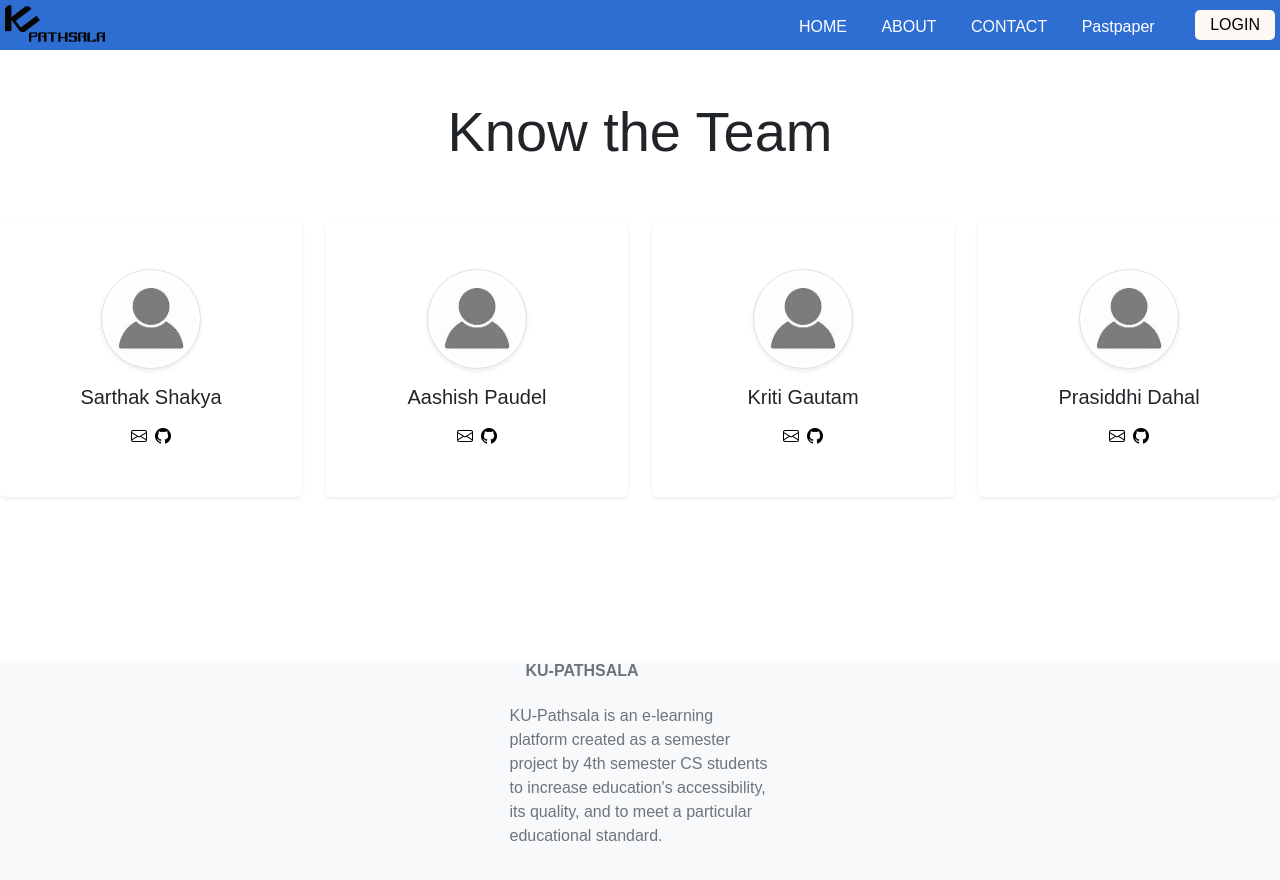
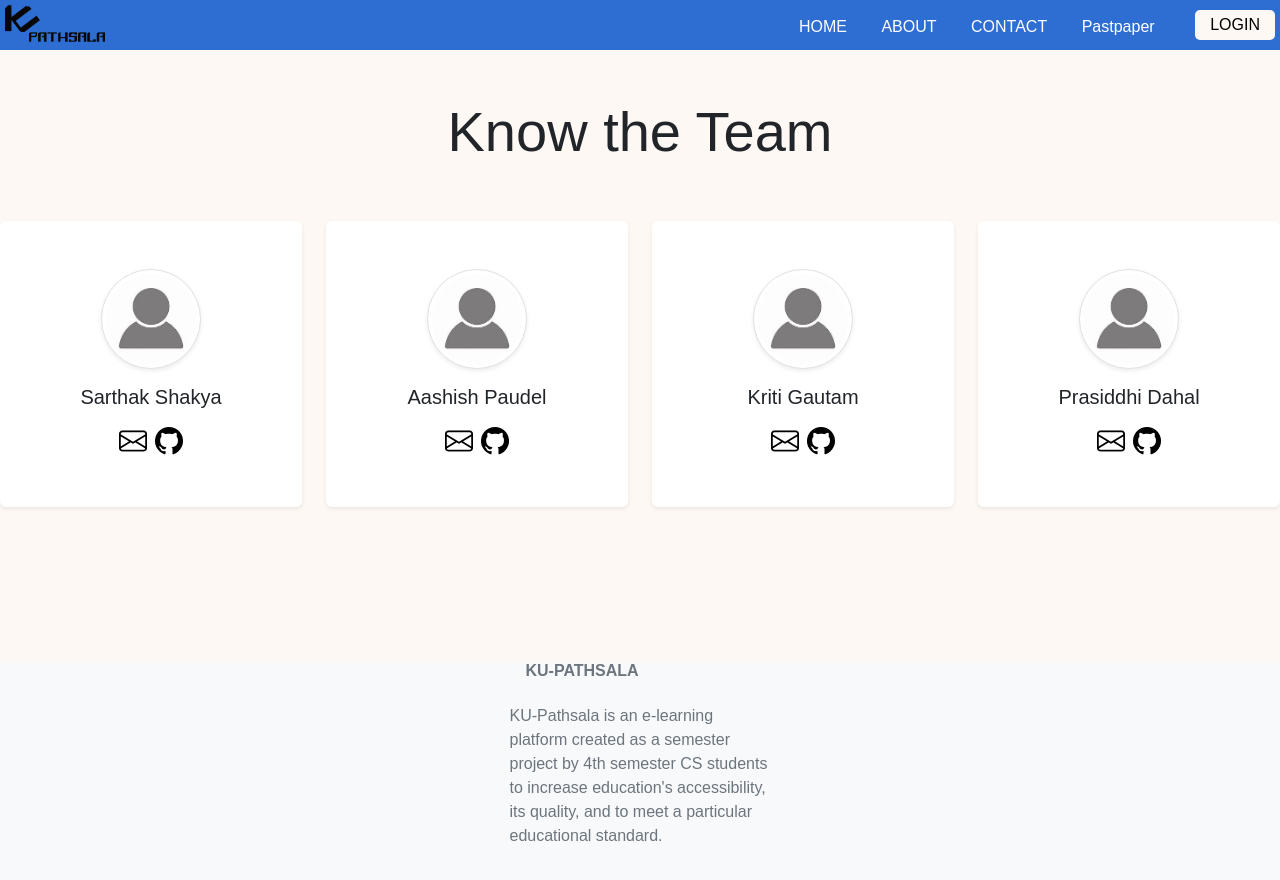
Before and after one commit to shakyasarthak/4th-sem-project, a Next.js app in the folder sem4project/: page /Contact in a window 1280 px wide. Shown: the top 880 px of the page. Built offline with nearby package versions, Linux system fonts and the light colour scheme; no server answers.

Commit message:
Updates on forms (bugs fixes)

```diff
--- a/sem4project/assets/wrappers/DashboardFormPage.js
+++ b/sem4project/assets/wrappers/DashboardFormPage.js
@@ -37,6 +37,8 @@ const Wrapper = styled.section`
   }
   .btn-container {
     display: grid;
+    justify-content: center;
+
     grid-template-columns: 1fr 1fr;
     column-gap: 1rem;
     align-self: flex-end;
--- a/sem4project/components/assignment.js
+++ b/sem4project/components/assignment.js
@@ -9,7 +9,7 @@ let assignments = [
         subjectCode: 'Spring',
         year: '2022',
         link: 'https://example.com/mathematics-spring-2022.pdf',
-         description: 'lore fdhefh shvr csfy ycrfv syshgfv',
+         description: 'Assignment -1',
       },
       {
         assignmentId:'CS101-1',
@@ -27,7 +27,7 @@ let assignments = [
         subjectCode: 'Spring',
         year: '2021',
         link: 'https://example.com/mathematics-spring-2022.pdf',
-        description: 'lore fdhefh shvr csfy ycrfv syshgfv',
+        description: 'Assignment -2',
       },
       {
         assignmentId: 'CS101-2',
--- a/sem4project/components/class.js
+++ b/sem4project/components/class.js
@@ -13,7 +13,7 @@ let classes= [
  id: nanoid(),
  className: 'Cs Batch 2021 MATH 207' ,
   subject: 'Statistics ',
-  description: 'Lorem ipsum dolor sit amet, consectetur adipiscing el vehicula erra maximus.',
+  description: 'This course is designed to provide students with a foundation in statistical concepts and methods.',
   classCode: 'hhgdjnh45',
     },
     {
--- a/sem4project/pages/Contact.js
+++ b/sem4project/pages/Contact.js
@@ -7,7 +7,7 @@ import y from '/styles/Contact.module.css';
 function Contact() {
     return (
       <>
-<div>
+<div style={{background:'#FDF8F3'}}>
     <div class="container py-5">
         <div class="row text-center">
             <div class="col-lg-8 mx-auto">
@@ -23,8 +23,8 @@ function Contact() {
         <div class="bg-white rounded shadow-sm py-5 px-4"><Image src={person_image} alt="" width="100" class="img-fluid rounded-circle mb-3 img-thumbnail shadow-sm"/>
                 <h5 class="mb-0">Sarthak Shakya</h5>
                 <ul class="social mb-0 list-inline mt-3">
-                    <li class="list-inline-item"><a href="mailto:shakya.sarthak002@gmail.com" target="_blank" class="social-link text-black"><i class="bi bi-envelope"></i></a></li>
-                    <li class="list-inline-item"><a href="https://github.com/akira-lawliet" target="_blank" class="social-link text-black"><i class="bi bi-github"></i></a></li>
+                    <li class="list-inline-item"><a href="mailto:shakya.sarthak002@gmail.com" target="_blank" class="social-link text-black"><i class="bi bi-envelope h3"></i></a></li>
+                    <li class="list-inline-item"><a href="https://github.com/akira-lawliet" target="_blank" class="social-link text-black"><i class="bi bi-github h3"></i></a></li>
                 </ul>
             </div>
         </div>
@@ -32,8 +32,8 @@ function Contact() {
             <div class="bg-white rounded shadow-sm py-5 px-4"><Image src={person_image} alt="" width="100" class="img-fluid rounded-circle mb-3 img-thumbnail shadow-sm"/>
                 <h5 class="mb-0">Aashish Paudel</h5>
                 <ul class="social mb-0 list-inline mt-3">
-                    <li class="list-inline-item"><a href="mailto:paudelaashish47@gmail.com" target="_blank" class="social-link text-black"><i class="bi bi-envelope" aria-hidden="true"></i></a></li>
-                    <li class="list-inline-item"><a href=" https://github.com/Azhe0" target ="_blank" class="social-link text-black"><i class="bi bi-github"></i></a></li>
+                    <li class="list-inline-item"><a href="mailto:paudelaashish47@gmail.com" target="_blank" class="social-link text-black"><i class="bi bi-envelope h3" aria-hidden="true"></i></a></li>
+                    <li class="list-inline-item"><a href=" https://github.com/Azhe0" target ="_blank" class="social-link text-black"><i class="bi bi-github h3"></i></a></li>
                 </ul>
             </div>
         </div>
@@ -41,8 +41,8 @@ function Contact() {
             <div class="bg-white rounded shadow-sm py-5 px-4"><Image src={person_image} alt="" width="100" class="img-fluid rounded-circle mb-3 img-thumbnail shadow-sm"/>
                 <h5 class="mb-0">Kriti Gautam</h5>
                 <ul class="social mb-0 list-inline mt-3">
-                    <li class="list-inline-item"><a href="mailto:gautamkriti89@gmail.com" target ="_blank" class="social-link text-black"><i class="bi bi-envelope" aria-hidden="true"></i></a></li>
-                    <li class="list-inline-item"><a href="https://github.com/15gk" target ="_blank" class="social-link text-black"><i class="bi bi-github"></i></a></li>
+                    <li class="list-inline-item"><a href="mailto:gautamkriti89@gmail.com" target ="_blank" class="social-link text-black"><i class="bi bi-envelope h3 " aria-hidden="true"></i></a></li>
+                    <li class="list-inline-item"><a href="https://github.com/15gk" target ="_blank" class="social-link text-black"><i class="bi bi-github h3"></i></a></li>
                 </ul>
             </div>
         </div>
@@ -52,8 +52,8 @@ function Contact() {
             <div class="bg-white rounded shadow-sm py-5 px-4"><Image src={person_image} alt="" width="100" class="img-fluid rounded-circle mb-3 img-thumbnail shadow-sm"/>
                 <h5 class="mb-0">Prasiddhi Dahal</h5>
                 <ul class="social mb-0 list-inline mt-3">
-                    <li class="list-inline-item"><a href="mailto:prasiddhidahal1@gmail.com" target ="_blank" class="social-link text-black"><i class="bi bi-envelope" aria-hidden="true"></i></a></li>
-                    <li class="list-inline-item"><a href="https://github.com/Prasiddhidahal" target ="_blank" class="social-link text-black"><i class="bi bi-github"></i></a></li>
+                    <li class="list-inline-item"><a href="mailto:prasiddhidahal1@gmail.com" target ="_blank" class="social-link text-black"><i class="bi bi-envelope h3" aria-hidden="true"></i></a></li>
+                    <li class="list-inline-item"><a href="https://github.com/Prasiddhidahal" target ="_blank" class="social-link text-black"><i class="bi bi-github h3"></i></a></li>
                 </ul>
             </div>
         </div>
--- a/sem4project/pages/addQuiz1.js
+++ b/sem4project/pages/addQuiz1.js
@@ -50,7 +50,7 @@ const AddQuizForm1 = ({ classCode }) => {
           <button
             type="button"
             class="btn btn-outline-primary"
-            className="add-button"
+
             onClick={() => setShowForm4(true)}
           >
             <i class="bi bi-plus-lg"></i>Add Quiz
@@ -126,9 +126,9 @@ const AddQuizForm1 = ({ classCode }) => {
                 <button
                   class="btn btn-outline-primary"
                   type="submit"
-                  className="submit-btn"
+
                 >
-                  Add{" "}
+                  Add
                 </button>
               </form>
             </div>
--- a/sem4project/pages/addpastPaper.js
+++ b/sem4project/pages/addpastPaper.js
@@ -41,7 +41,7 @@ const AddpastPaperForm = () => {
     <Wrapper>
       <section >
         <div className="button-container">
-          <button  onClick={() => setShowForm(true)}>
+          <button    class="btn btn-primary" onClick={() => setShowForm(true)}>
             Add Pastpaper
           </button>
           {showForm && (
--- a/sem4project/styles/s_dashboard.module.css
+++ b/sem4project/styles/s_dashboard.module.css
@@ -152,7 +152,9 @@
     margin-bottom: 30px;
     position: relative;
     background:aquamarine;
+    box-shadow: 0px 2px 5px rgba(0, 0, 0, 0.3);
   }
+
 /* For inside the classroom */
   .Class_box {
     display: flex;
@@ -166,6 +168,7 @@
     margin-bottom: 30px;
     position: relative;
     background: ivory;
+    box-shadow: 0px 2px 5px rgba(0, 0, 0, 0.3);
   }
 
   .class_box .subject {
@@ -202,7 +205,7 @@
   }
 
   .class_box button {
-    border: none;
+    border: 2px hidden #ccc;
     border-radius: 10px;
     font-size: 13px;
    background: #ffffff;
@@ -210,6 +213,7 @@
     position: absolute;
     top: 10px;
     right: 10px;
+    box-shadow: 0px 2px 5px rgba(0, 0, 0, 0.3);
   }
 
 
```
Also changed, not shown: sem4project/pages/addAssignment1.js (+11 -3 lines), sem4project/pages/addClass.js (+6 -2 lines), sem4project/pages/s_dashboard.js (+9 -6 lines), sem4project/pages/submit_assignment.js (+6 -7 lines).
